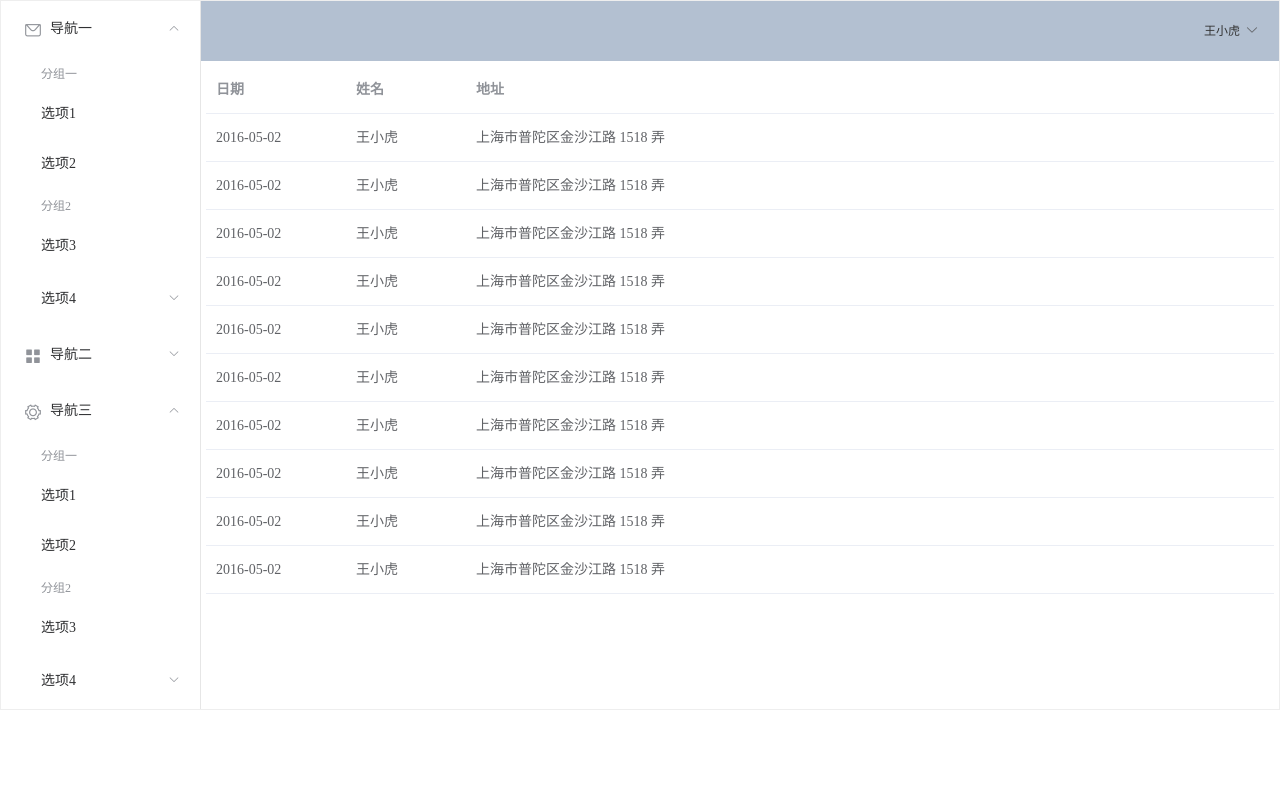
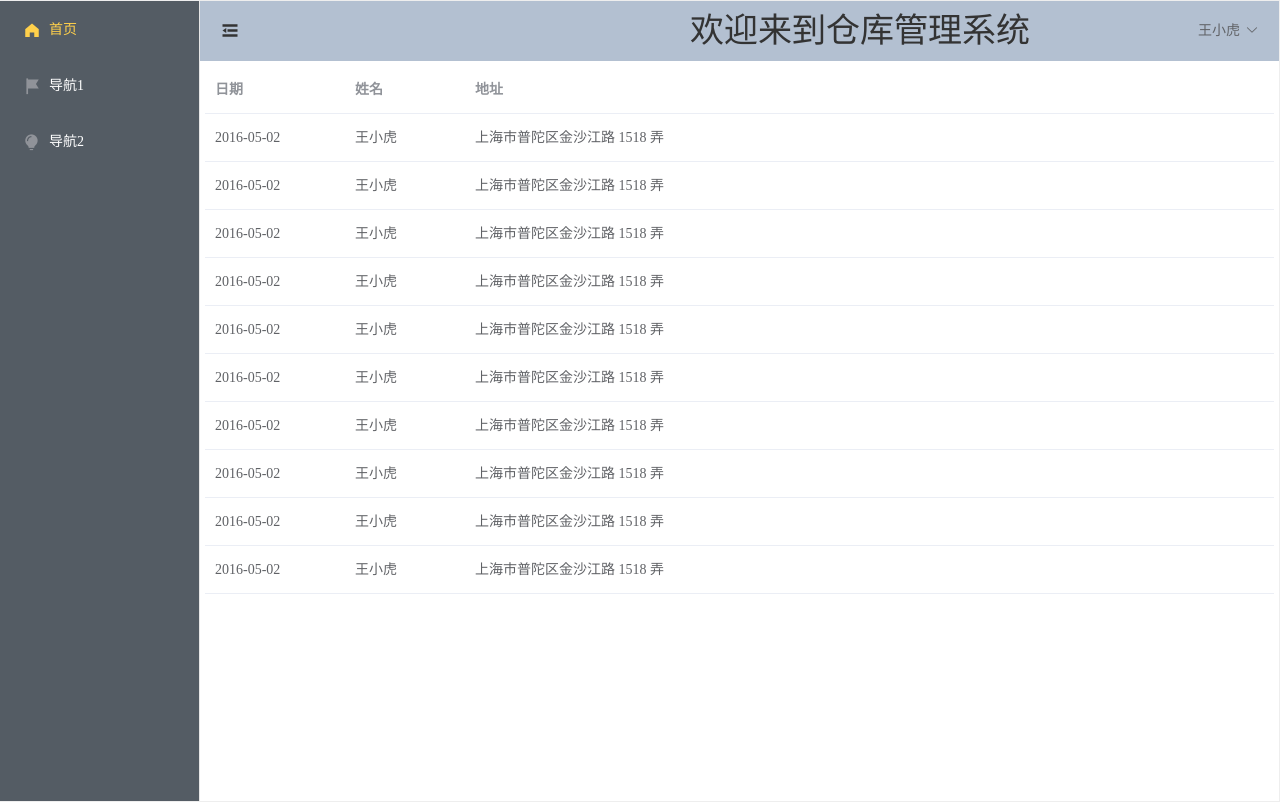
Before and after one commit to AbyssGazer-Oliver/springboot_vue_wms, a Vue app in the folder wms-web/: page / in a window 1280 px wide. Built offline with nearby package versions, Linux system fonts and the light colour scheme.

Commit message:
adding the stretch-up/down function on left menu

```diff
--- a/wms-web/src/components/AppAside.vue
+++ b/wms-web/src/components/AppAside.vue
@@ -1,50 +1,23 @@
 <template>
-  <el-menu :default-openeds="['1', '3']">
-    <el-submenu index="1">
-      <template slot="title"><i class="el-icon-message"></i>导航一</template>
-      <el-menu-item-group>
-        <template slot="title">分组一</template>
-        <el-menu-item index="1-1">选项1</el-menu-item>
-        <el-menu-item index="1-2">选项2</el-menu-item>
-      </el-menu-item-group>
-      <el-menu-item-group title="分组2">
-        <el-menu-item index="1-3">选项3</el-menu-item>
-      </el-menu-item-group>
-      <el-submenu index="1-4">
-        <template slot="title">选项4</template>
-        <el-menu-item index="1-4-1">选项4-1</el-menu-item>
-      </el-submenu>
-    </el-submenu>
-    <el-submenu index="2">
-      <template slot="title"><i class="el-icon-menu"></i>导航二</template>
-      <el-menu-item-group>
-        <template slot="title">分组一</template>
-        <el-menu-item index="2-1">选项1</el-menu-item>
-        <el-menu-item index="2-2">选项2</el-menu-item>
-      </el-menu-item-group>
-      <el-menu-item-group title="分组2">
-        <el-menu-item index="2-3">选项3</el-menu-item>
-      </el-menu-item-group>
-      <el-submenu index="2-4">
-        <template slot="title">选项4</template>
-        <el-menu-item index="2-4-1">选项4-1</el-menu-item>
-      </el-submenu>
-    </el-submenu>
-    <el-submenu index="3">
-      <template slot="title"><i class="el-icon-setting"></i>导航三</template>
-      <el-menu-item-group>
-        <template slot="title">分组一</template>
-        <el-menu-item index="3-1">选项1</el-menu-item>
-        <el-menu-item index="3-2">选项2</el-menu-item>
-      </el-menu-item-group>
-      <el-menu-item-group title="分组2">
-        <el-menu-item index="3-3">选项3</el-menu-item>
-      </el-menu-item-group>
-      <el-submenu index="3-4">
-        <template slot="title">选项4</template>
-        <el-menu-item index="3-4-1">选项4-1</el-menu-item>
-      </el-submenu>
-    </el-submenu>
+  <el-menu background-color="#545c64"
+           text-color="#fff"
+           active-text-color="#ffd04b"
+           style="height: 100vh;"
+           :collapse="isCollapse"
+           :collapse-transition="false"
+           default-active="/Home">
+    <el-menu-item index="/Home">
+      <i class="el-icon-s-home"></i>
+      <span slot="title">首页</span>
+    </el-menu-item>
+    <el-menu-item index="/One">
+      <i class="el-icon-s-flag"></i>
+      <span slot="title">导航1</span>
+    </el-menu-item>
+    <el-menu-item index="/Two">
+      <i class="el-icon-s-opportunity"></i>
+      <span slot="title">导航2</span>
+    </el-menu-item>
   </el-menu>
 </template>
 
@@ -54,6 +27,14 @@
 
 <script>
 export default {
-  name: "AppAside"
+  name: "AppAside",
+  data(){
+    return{
+      //isCollapse:false,
+    }
+  },
+  props:{
+    isCollapse:Boolean
+  },
 };
 </script>
--- a/wms-web/src/components/AppHeader.vue
+++ b/wms-web/src/components/AppHeader.vue
@@ -1,7 +1,14 @@
 <template>
   <div>
+    <div class="icon" style="font-size:20px; line-height: 60px; cursor: pointer" @click="collapse">
+      <i :class="icon"></i>
+    </div>
+    <div class="title" style="margin-left: 450px;text-align: center;font-size: 34px;left: 50%;top: 50%">
+      <span>欢迎来到仓库管理系统</span>
+    </div>
+    <div class="dropdown">
+      <el-dropdown>
         <span>王小虎</span>
-    <el-dropdown>
         <i class="el-icon-arrow-down" style="margin-left: 5px"></i>
         <el-dropdown-menu slot="dropdown">
           <el-dropdown-item @click.native="toUser">个人中心</el-dropdown-item>
@@ -9,15 +16,21 @@
         </el-dropdown-menu>
       </el-dropdown>
     </div>
+  </div>
 </template>
 
 <style scoped>
-
+  div.icon,div.title{
+    float: left;
+  }
 </style>
 
 <script>
 export default {
   name: "AppHeader",
+  props:{
+    icon:String
+  },
   methods:{
     toUser(){
       console.log('to_user');
@@ -25,6 +38,9 @@ export default {
     },
     logOut(){
       console.log('log out!');
+    },
+    collapse(){
+      this.$emit('doCollapse');
     }
   }
 };
--- a/wms-web/src/components/AppIndex.vue
+++ b/wms-web/src/components/AppIndex.vue
@@ -1,12 +1,12 @@
 <template>
   <el-container style="height: 100%; border: 1px solid #eee">
-    <el-aside width="200px" style="background-color: rgb(238, 241, 246);height: 100%">
-      <AppAside></AppAside>
+    <el-aside :width="aside_width" style="background-color: rgb(238, 241, 246);height: 100%;margin-left: -1px">
+      <AppAside :isCollapse="isCollapse"></AppAside>
     </el-aside>
 
     <el-container style="height: 100%">
       <el-header style="text-align: right; font-size: 12px;height: 100%">
-        <AppHeader></AppHeader>
+        <AppHeader @doCollapse="doCollapse" :icon="icon"></AppHeader>
       </el-header>
 
       <el-main style="height: 100%">
@@ -40,7 +40,27 @@ export default {
   components:{
     AppMain,
     AppHeader,
-    AppAside
+    AppAside,
+  },
+  data(){
+    return{
+      isCollapse:false,
+      aside_width:'200px',
+      icon:'el-icon-s-fold'
+    }
+  },
+  methods:{
+    doCollapse(){
+      this.isCollapse=!this.isCollapse;
+      if(!this.isCollapse){
+        //展开
+        this.aside_width='200px';
+        this.icon='el-icon-s-fold';
+      }else{
+        this.aside_width='64px';
+        this.icon='el-icon-s-unfold'
+      }
+    }
   }
 };
 </script>
```
Lines whose indentation alone changed are shown as unchanged.
